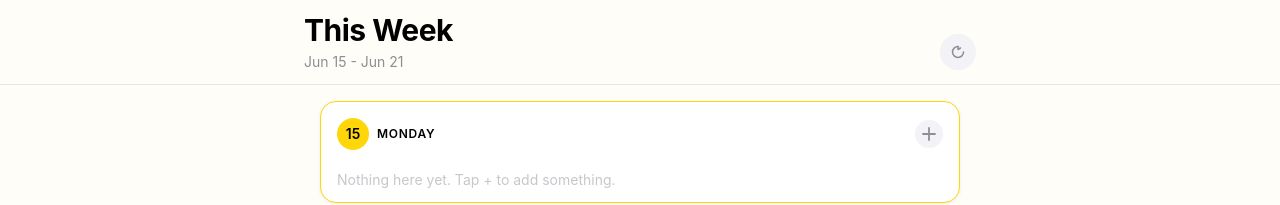
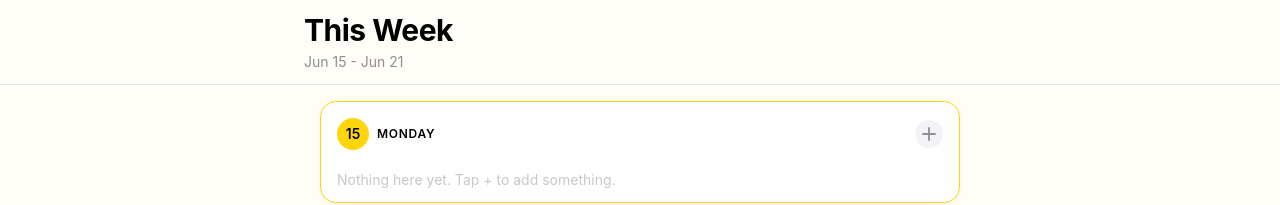
Before and after one commit to AndoAndrei/weekflow, a React (Create React App) app: page / in a window 1280 px wide. Shown: the top 205 px of the page. Built offline with nearby package versions, Linux system fonts and the light colour scheme.

Commit message:
Update App.jsx

```diff
--- a/src/App.jsx
+++ b/src/App.jsx
@@ -58,17 +58,6 @@ export default function App() {
                 {weekRangeLabel()}
               </p>
             </div>
-            <button
-              onClick={forceRollover}
-              className="w-9 h-9 rounded-full flex items-center justify-center mb-0.5"
-              style={{ backgroundColor: '#F2F2F7' }}
-              aria-label="Sync tasks"
-            >
-              <svg width="16" height="16" viewBox="0 0 16 16" fill="none">
-                <path d="M13.5 8A5.5 5.5 0 1 1 8 2.5" stroke="#8E8E93" strokeWidth="1.5" strokeLinecap="round" />
-                <path d="M8 2.5V5.5L10.5 4" stroke="#8E8E93" strokeWidth="1.5" strokeLinecap="round" strokeLinejoin="round" />
-              </svg>
-            </button>
           </div>
         </header>
 
```
